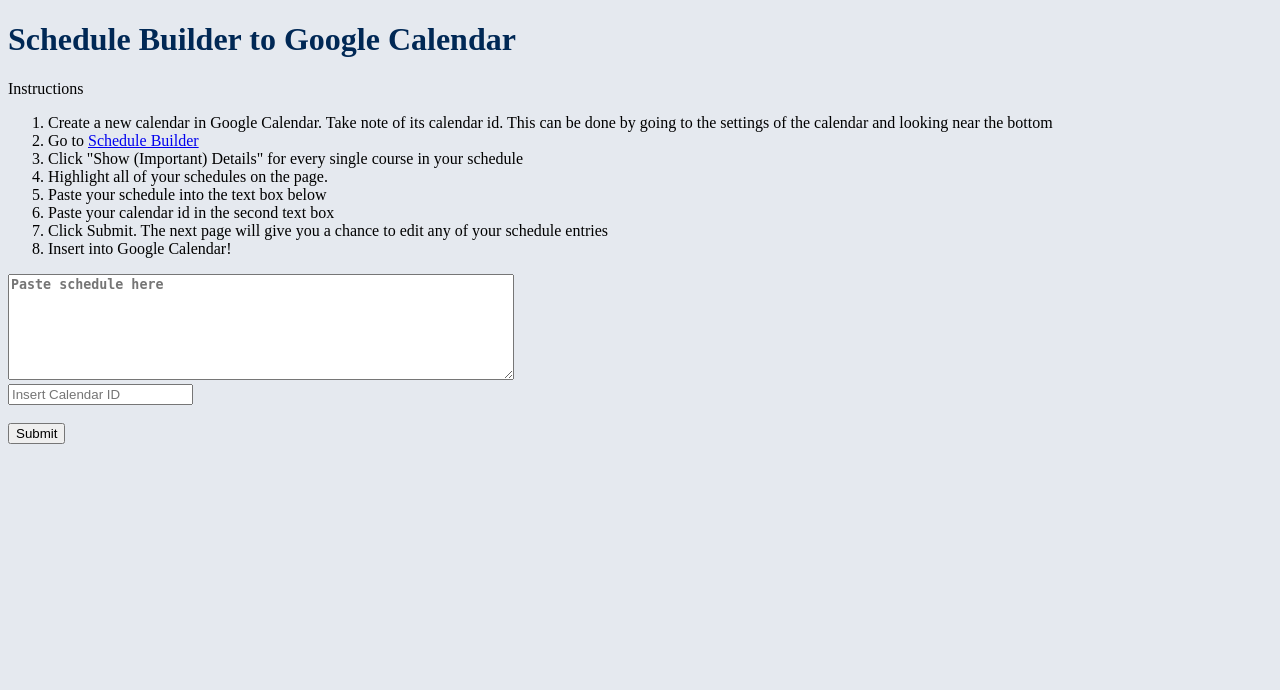
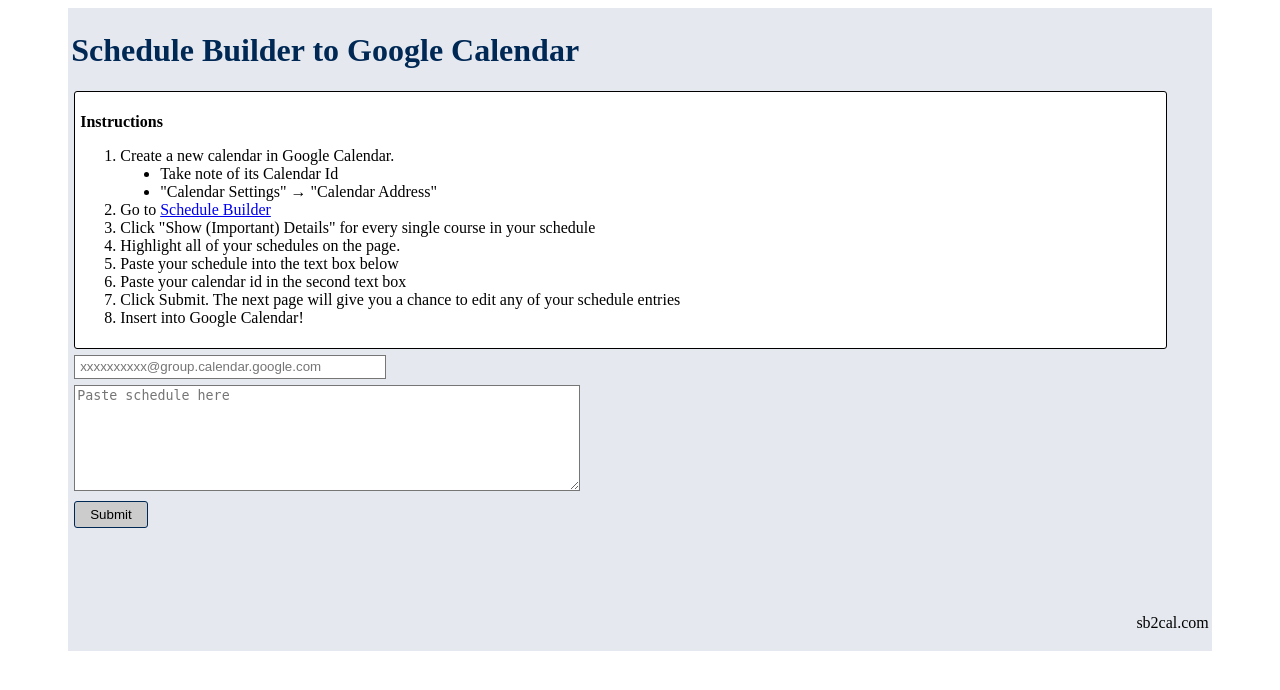
Before and after one commit to acollins1212/sb2cal, a PHP site: page /main.php in a window 1280 px wide. Shown: the top 690 px of the page. Run offline with PHP 8.4, Linux system fonts and the light colour scheme; some libraries are stand-ins or nearby versions.

Commit message:
Worked a little bit on style
I want to come up with a minimalist design with UCD colors

```diff
--- a/main.php
+++ b/main.php
@@ -1,21 +1,27 @@
 <!DOCTYPE html>
 <html>
 <head>
-  <link rel="stylesheet" type="text/css" href="./mainstyle.css">
+  <link rel="stylesheet" type="text/css" href="mainstyle.css">
 
   <script type="text/javascript" src="scheduler.js"></script>
   <script type="text/javascript" src="ID+scope.js">
     //NOT UPLOADED TO GITHUB FOR PRIVACY REASONS
-    //contains vital variables: CLIENT_ID, SCOPES, CALENDAR_ID
+    //contains vital variables: CLIENT_ID and SCOPES
   </script>
   <script src="https://apis.google.com/js/client.js?onload=checkAuth"></script>
   </head>
 
   <body>
+	<div id="main-container">
     <h1>Schedule Builder to Google Calendar</h1>
-    <p>Instructions</p>
+	<div id="instruction-div">
+		<p><strong>Instructions</strong></p>
 		<ol>
-		<li>Create a new calendar in Google Calendar. Take note of its calendar id. This can be done by going to the settings of the calendar and looking near the bottom</li>
+			<li>Create a new calendar in Google Calendar.</li>
+				<ul>
+					<li> Take note of its Calendar Id</li>
+					<li>"Calendar Settings" → "Calendar Address"</li>
+				</ul>
 			<li>Go to <a href="https://my.ucdavis.edu/schedulebuilder/index.cfm?sb" target="_blank">Schedule Builder</a></li>
 			<li>Click "Show (Important) Details" for every single course in your schedule</li>
 			<li>Highlight all of your schedules on the page.</li>
@@ -24,13 +30,16 @@
 			<li>Click Submit. The next page will give you a chance to edit any of your schedule entries</li>
 			<li>Insert into Google Calendar!</li>
 		</ol>
+	</div>
     <div>
       <form action="handle.php" method="post">
 
-        <textarea name="textArea" id="textArea_id" placeholder="Paste schedule here" ></textarea>
-        <div><input name="CALENDAR_ID" id="CALENDAR_ID" type="text"  placeholder="Insert Calendar ID"></div>
+        <div><input name="CALENDAR_ID" id="calendar-id" type="text"  placeholder="xxxxxxxxxx@group.calendar.google.com"></div>
+        <textarea name="textArea" id="textArea-id" placeholder="Paste schedule here" ></textarea>
 
 <!--
+		DON'T FORGET ABOUT THIS FUNCTIONALITY!
+
         <input type="radio" name="reminders" value="none" checked>None<br>
         <input type="radio" name="reminders" value="email">Email<br>
         <input type="radio" name="reminders" value="popup">Popup<br>
@@ -45,9 +54,11 @@
 
 
     <pre id="output"></pre>
+	<br><br><br>
+	<p style="text-align: right"> sb2cal.com </p>
 
 
 
-
+	</div>
   </body>
   </html>
--- a/mainstyle.css
+++ b/mainstyle.css
@@ -3,25 +3,70 @@
 	Blue: #002855  Gold: #C99700 Gray: #B1B3B3
 	Light blue: #E5E9EF
 
-
+Positioning: http://www.barelyfitz.com/screencast/html-training/css/positioning/
 
 */
 
 body {
-	background-color: #E5E9EF
+	background-color: #FFFFFF;
+}
+
+#main-container {
+	margin: auto;
+	width: 90%;
+	height: 100%;
+	background-color: #E5E9EF;
+	padding: 3px;
 }
 
 h1 {
 	color: #002855
+
 }
 
-input {
-	width: 250;
+#instruction-div {
+	background-color: #FFFFFF;
+	border-style: solid;
+	border-width: 1px;
+	width: 95%;
+	padding: 5px;
+	margin: 3px;
+    -webkit-border-radius: 3px;
+    border-radius: 3px;
+}
+
+ul {
+	list-style-type: disc;
 }
 
 textarea {
 	width: 500px;
 	height: 100px;
-	font-weight: bold;
-	color: #335379
+	margin: 3px;
+	border-style: solid;
+	border-width: 1px;
 }
+
+#calendar-id {
+	width: 300px;
+	height: 20px;
+	margin: 3px;
+	padding: 1px 5px;
+	border-style: solid;
+	border-width: 1px;
+}
+
+
+
+input[type=submit] {
+    padding:5px 15px;
+	position: relative;
+	margin: 3px;
+    background:#ccc;
+	border-style: solid;
+	border-color: #002855;
+    border-width: 1px;
+    cursor:pointer;
+    -webkit-border-radius: 3px;
+    border-radius: 3px;
+}
```
Also changed, not shown: resources/Flurry_Google_Calendar.bmp (added). Lines whose indentation alone changed are shown as unchanged.
